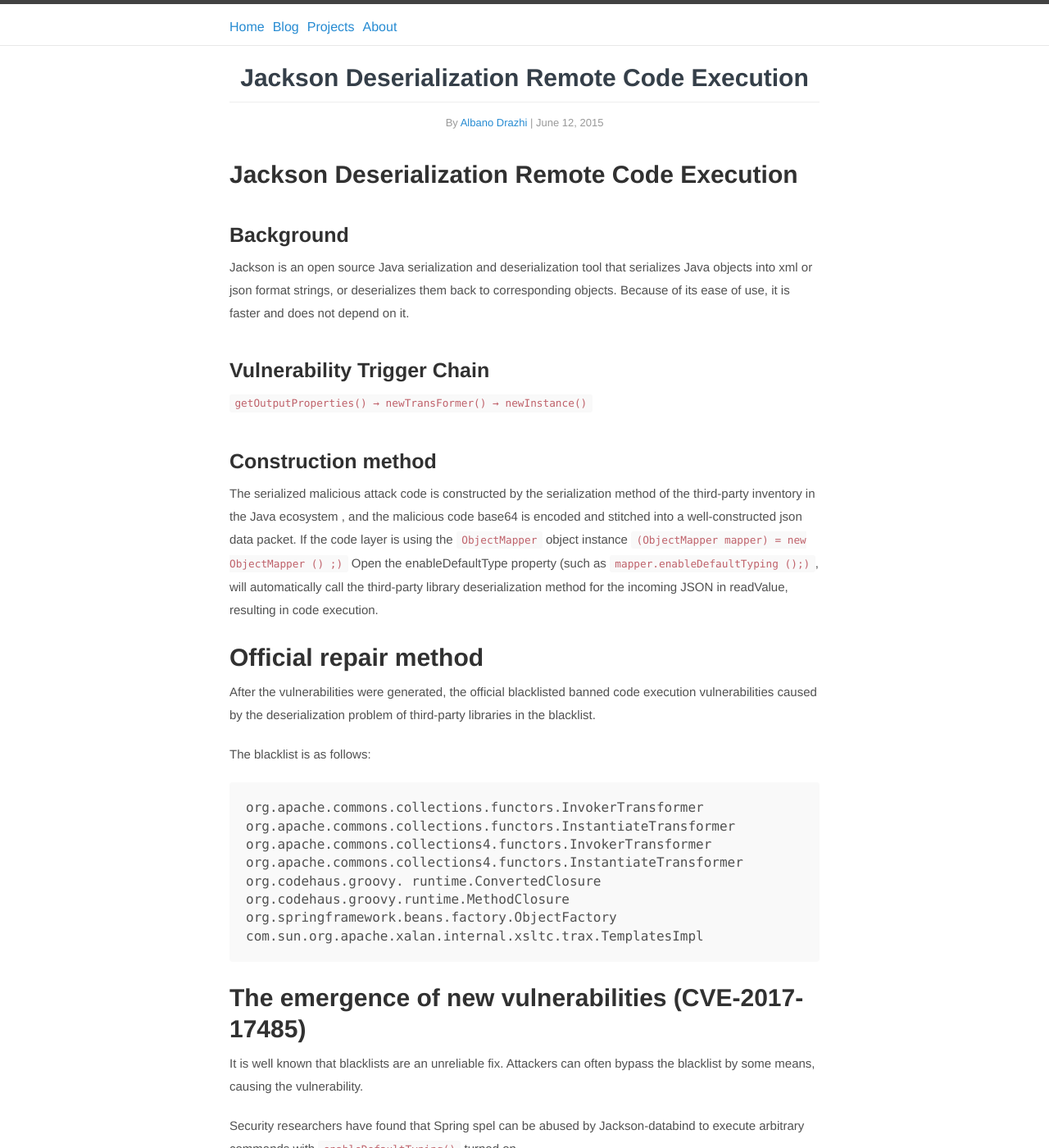
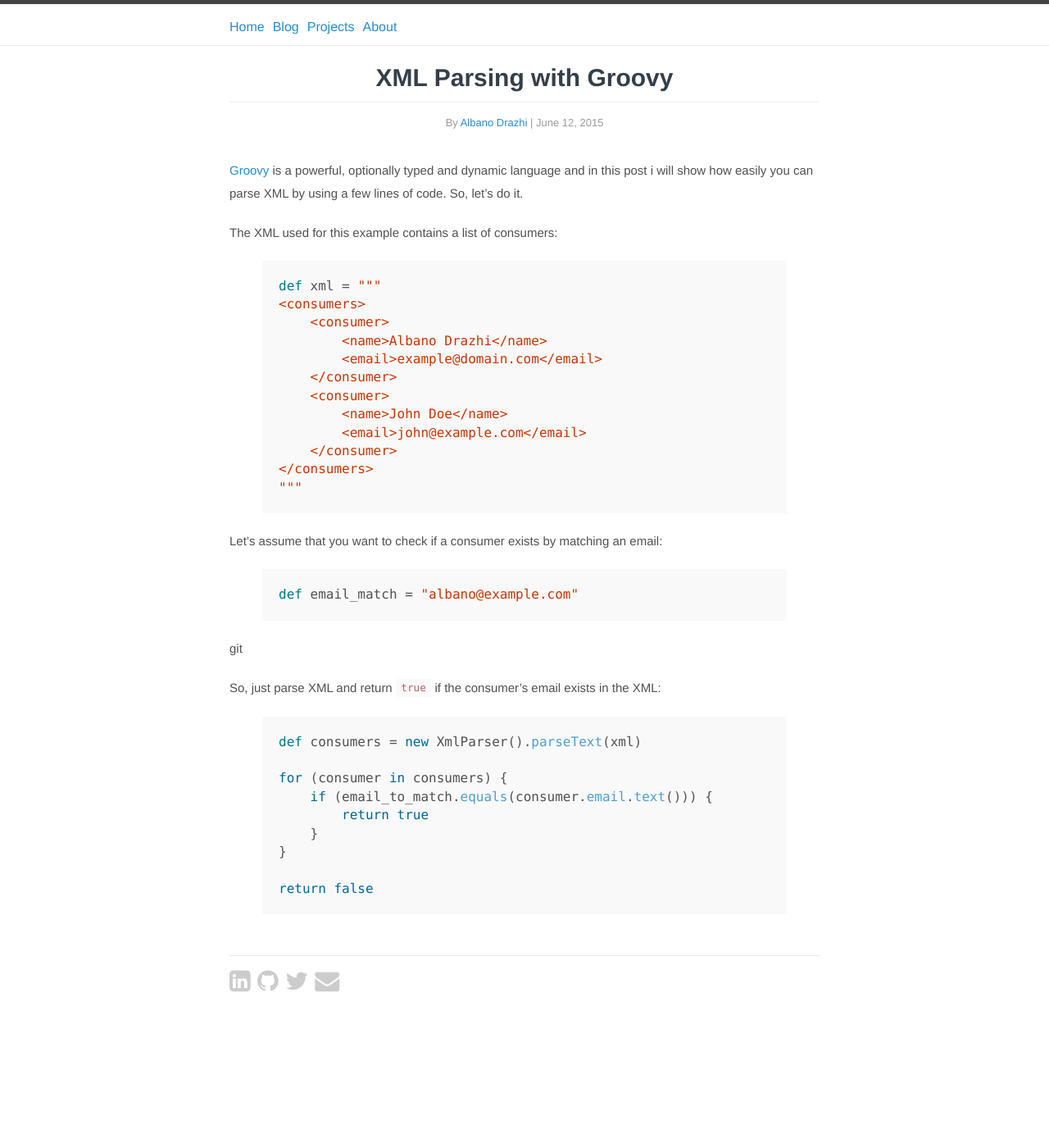
Before and after one commit to adrazhi/my-website, a Jekyll site: the page built from _posts/2015-06-12-xml-parsing-with-groovy.md, in a window 1280 px wide and 1400 px high. Shown: the whole window at 82% size. Built offline with Jekyll 4.4.1, drawn with Linux system fonts in a browser that asks for light colours; Markdown is read by kramdown in place of the engine named in the settings; some of the changed text lies outside the part shown.

Commit message:
change posts

```diff
--- a/_posts/2015-06-12-xml-parsing-with-groovy.md
+++ b/_posts/2015-06-12-xml-parsing-with-groovy.md
@@ -1,46 +1,43 @@
 ---
 layout: post
-title: Jackson Deserialization Remote Code Execution
+title: XML Parsing with Groovy
 ---
 
-# Jackson Deserialization Remote Code Execution
+[Groovy](http://www.groovy-lang.org) is a powerful, optionally typed and dynamic language and in this post i will show how easily you can parse XML by using a few lines of code. So, let's do it.
 
-## Background
+The XML used for this example contains a list of consumers:
 
-Jackson is an open source Java serialization and deserialization tool that serializes Java objects into xml or json format strings, or deserializes them back to corresponding objects. Because of its ease of use, it is faster and does not depend on it.
+{% highlight groovy %}
+def xml = """
+<consumers>
+    <consumer>
+        <name>Albano Drazhi</name>
+        <email>example@domain.com</email>
+    </consumer>
+    <consumer>
+        <name>John Doe</name>
+        <email>john@example.com</email>
+    </consumer>
+</consumers>
+"""
+{% endhighlight %}
 
-## Vulnerability Trigger Chain
+Let's assume that you want to check if a consumer exists by matching an email:
 
-`getOutputProperties() → newTransFormer() → newInstance()`
+{% highlight groovy %}
+def email_match = "albano@example.com"
+{% endhighlight %}git
 
+So, just parse XML and return `true` if the consumer's email exists in the XML:
 
-## Construction method
-The serialized malicious attack code is constructed by the serialization method of the third-party inventory in the Java ecosystem , and the malicious code base64 is encoded and stitched into a well-constructed json data packet. If the code layer is using the `ObjectMapper` object instance
-`(ObjectMapper mapper) = new ObjectMapper () ;)` Open the enableDefaultType property (such as `mapper.enableDefaultTyping ();)`, will automatically call the third-party library deserialization method for the incoming JSON in readValue, resulting in code execution.
+{% highlight groovy %}
+def consumers = new XmlParser().parseText(xml)
 
-# Official repair method
-After the vulnerabilities were generated, the official blacklisted banned code execution vulnerabilities caused by the deserialization problem of third-party libraries in the blacklist.
+for (consumer in consumers) {
+    if (email_to_match.equals(consumer.email.text())) {
+        return true
+    }
+}
 
-The blacklist is as follows:
-
-	org.apache.commons.collections.functors.InvokerTransformer
-	org.apache.commons.collections.functors.InstantiateTransformer
-	org.apache.commons.collections4.functors.InvokerTransformer
-	org.apache.commons.collections4.functors.InstantiateTransformer
-	org.codehaus.groovy. runtime.ConvertedClosure
-	org.codehaus.groovy.runtime.MethodClosure
-	org.springframework.beans.factory.ObjectFactory
-	com.sun.org.apache.xalan.internal.xsltc.trax.TemplatesImpl
-
-
-# The emergence of new vulnerabilities (CVE-2017-17485)
-It is well known that blacklists are an unreliable fix. Attackers can often bypass the blacklist by some means, causing the vulnerability.
-
-Security researchers have found that Spring spel can be abused by Jackson-databind to execute arbitrary commands with `enableDefaultTyping()` turned on.
-
-
-
-#Repair Suggestion
-
-- Disable the `enableDefaultTyping()` method;
-- Filter or type check the JSON data passed in by the client.
+return false
+{% endhighlight %}
```
Also changed, not shown: _posts/2018-02-12-deserialization-rce.md (+43 -1 lines).
